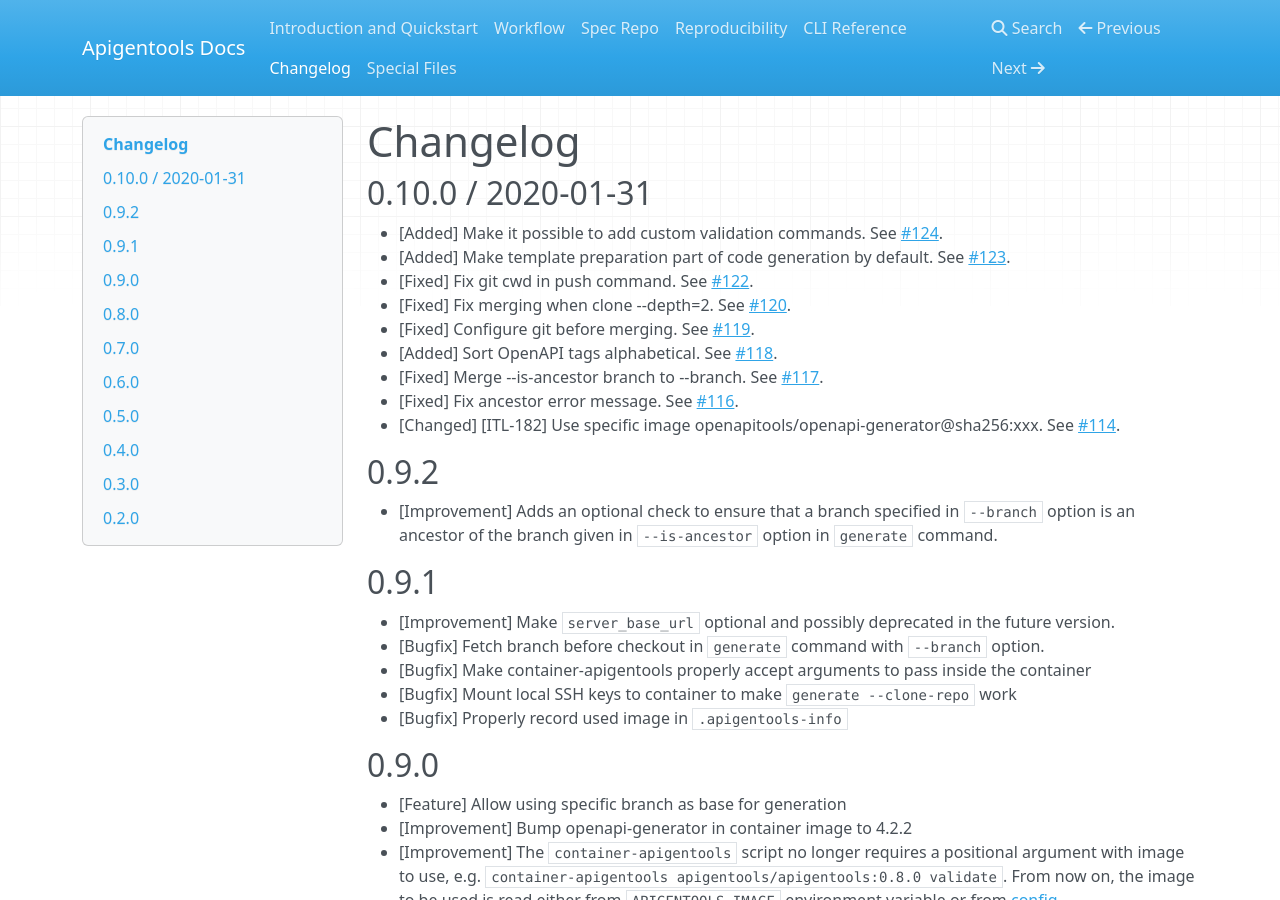
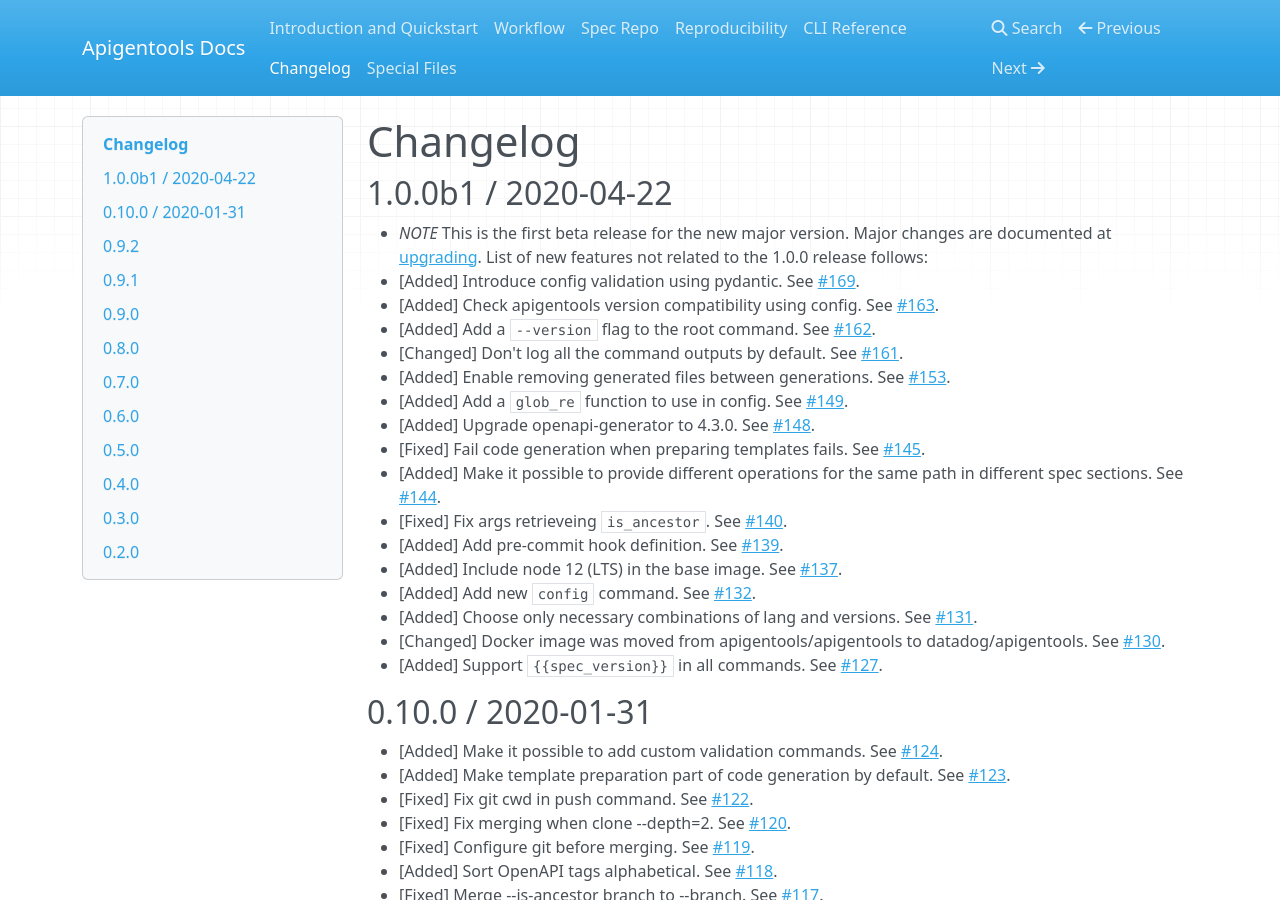
Before and after one commit to DataDog/apigentools, an MkDocs documentation site: the page built from docs/changelog.md, in a window 1280 px wide and 900 px high. Built offline with MkDocs 1.6.1, drawn with Linux system fonts in a browser that asks for light colours; nearby versions of some CDN libraries.

Commit message:
Update changelog for 1.0.0b1 release

```diff
--- a/docs/changelog.md
+++ b/docs/changelog.md
@@ -1,4 +1,24 @@
 # Changelog
+
+## 1.0.0b1 / 2020-04-22
+
+* *NOTE* This is the first beta release for the new major version. Major changes are documented at [upgrading](upgrading.md#from-0x-series-to-1x-series). List of new features not related to the 1.0.0 release follows:
+* [Added] Introduce config validation using pydantic. See [#169](https://github.com/DataDog/apigentools/pull/169).
+* [Added] Check apigentools version compatibility using config. See [#163](https://github.com/DataDog/apigentools/pull/163).
+* [Added] Add a `--version` flag to the root command. See [#162](https://github.com/DataDog/apigentools/pull/162).
+* [Changed] Don't log all the command outputs by default. See [#161](https://github.com/DataDog/apigentools/pull/161).
+* [Added] Enable removing generated files between generations. See [#153](https://github.com/DataDog/apigentools/pull/153).
+* [Added] Add a `glob_re` function to use in config. See [#149](https://github.com/DataDog/apigentools/pull/149).
+* [Added] Upgrade openapi-generator to 4.3.0. See [#148](https://github.com/DataDog/apigentools/pull/148).
+* [Fixed] Fail code generation when preparing templates fails. See [#145](https://github.com/DataDog/apigentools/pull/145).
+* [Added] Make it possible to provide different operations for the same path in different spec sections. See [#144](https://github.com/DataDog/apigentools/pull/144).
+* [Fixed] Fix args retrieveing `is_ancestor`. See [#140](https://github.com/DataDog/apigentools/pull/140).
+* [Added] Add pre-commit hook definition. See [#139](https://github.com/DataDog/apigentools/pull/139).
+* [Added] Include node 12 (LTS) in the base image. See [#137](https://github.com/DataDog/apigentools/pull/137).
+* [Added] Add new `config` command. See [#132](https://github.com/DataDog/apigentools/pull/132).
+* [Added] Choose only necessary combinations of lang and versions. See [#131](https://github.com/DataDog/apigentools/pull/131).
+* [Changed] Docker image was moved from apigentools/apigentools to datadog/apigentools. See [#130](https://github.com/DataDog/apigentools/pull/130).
+* [Added] Support `{{spec_version}}` in all commands. See [#127](https://github.com/DataDog/apigentools/pull/127).
 
 ## 0.10.0 / 2020-01-31
 
```
